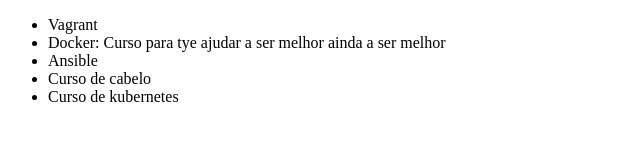
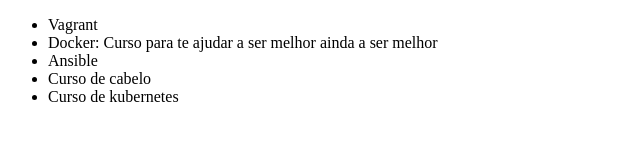
Before and after one commit to RenanSOkada-zz/testgit, a plain HTML site: page index.html in a window 1280 px wide. Shown: the full height of the page, 0-640 px from the left. Drawn offline with Linux system fonts and the light colour scheme.

Commit message:
Corrigido erro de ortografia

```diff
--- a/index.html
+++ b/index.html
@@ -7,7 +7,7 @@
 <body>
     <ul>
         <li>Vagrant</li>
-        <li>Docker: Curso para tye ajudar a ser melhor ainda a ser melhor</li>
+        <li>Docker: Curso para te ajudar a ser melhor ainda a ser melhor</li>
         <li>Ansible</li>
         <li>Curso de cabelo</li>
         <li>Curso de kubernetes</li>
```
